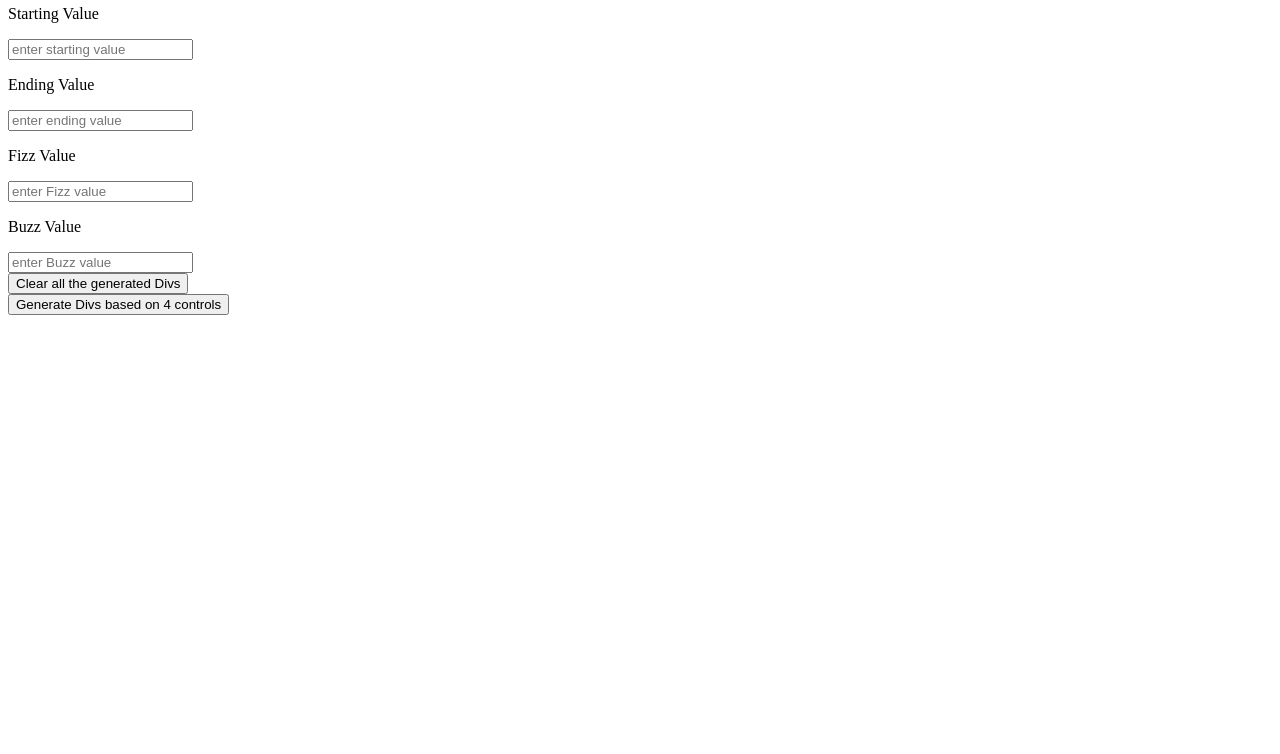
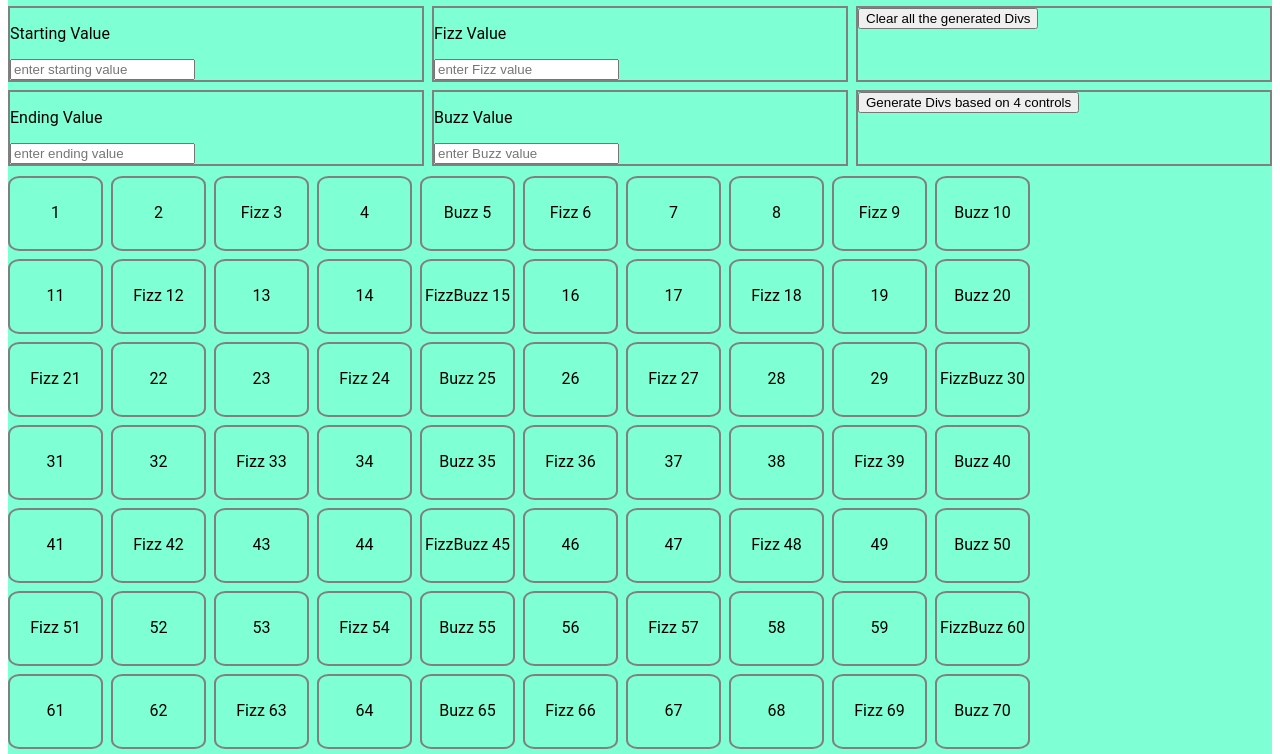
Before and after one commit to mvabulis/RCS-3md, a plain HTML site: page index.html in a window 1280 px wide. Shown: the part 75-829 px from the top of the page. Before the commit the page ends 800 px from the top, so only its background shows below. Drawn offline with Linux system fonts and the light colour scheme; the site is published under a folder, as on GitHub Pages, so addresses that start at the root find nothing.

Commit message:
added changes

```diff
--- a/index.html
+++ b/index.html
@@ -5,8 +5,8 @@
     <meta name="viewport" content="width=device-width, initial-scale=1.0">
     <meta http-equiv="X-UA-Compatible" content="ie=edge">
     <title>MV-FizzBuzz</title>
-    <link rel="stylesheet" href="/style.css">
-    <script src="/main.js" defer></script>
+    <link rel="stylesheet" href="style.css">
+    <script src="main.js" defer></script>
 </head>
 <body>
     <main id="app">
```
